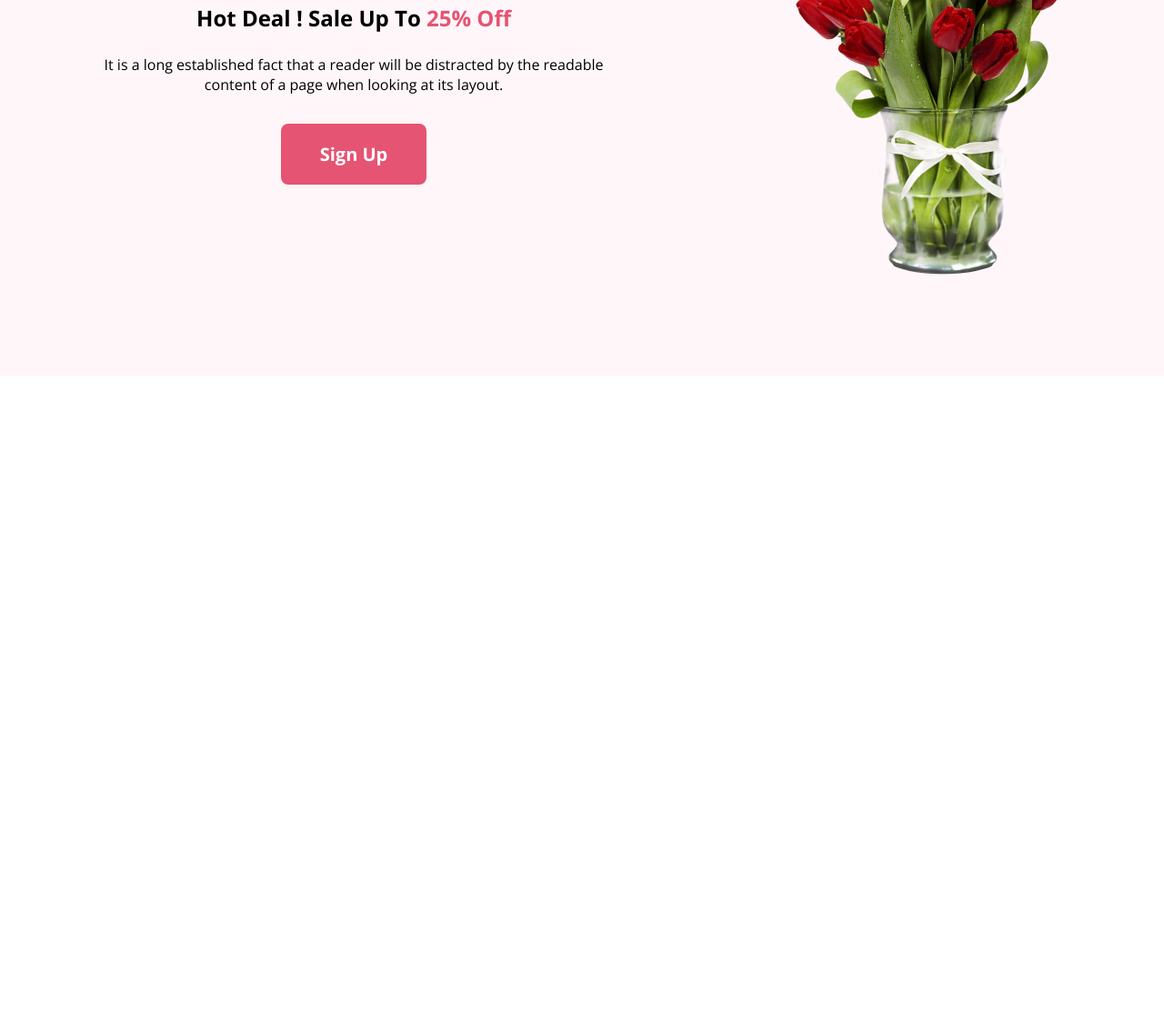
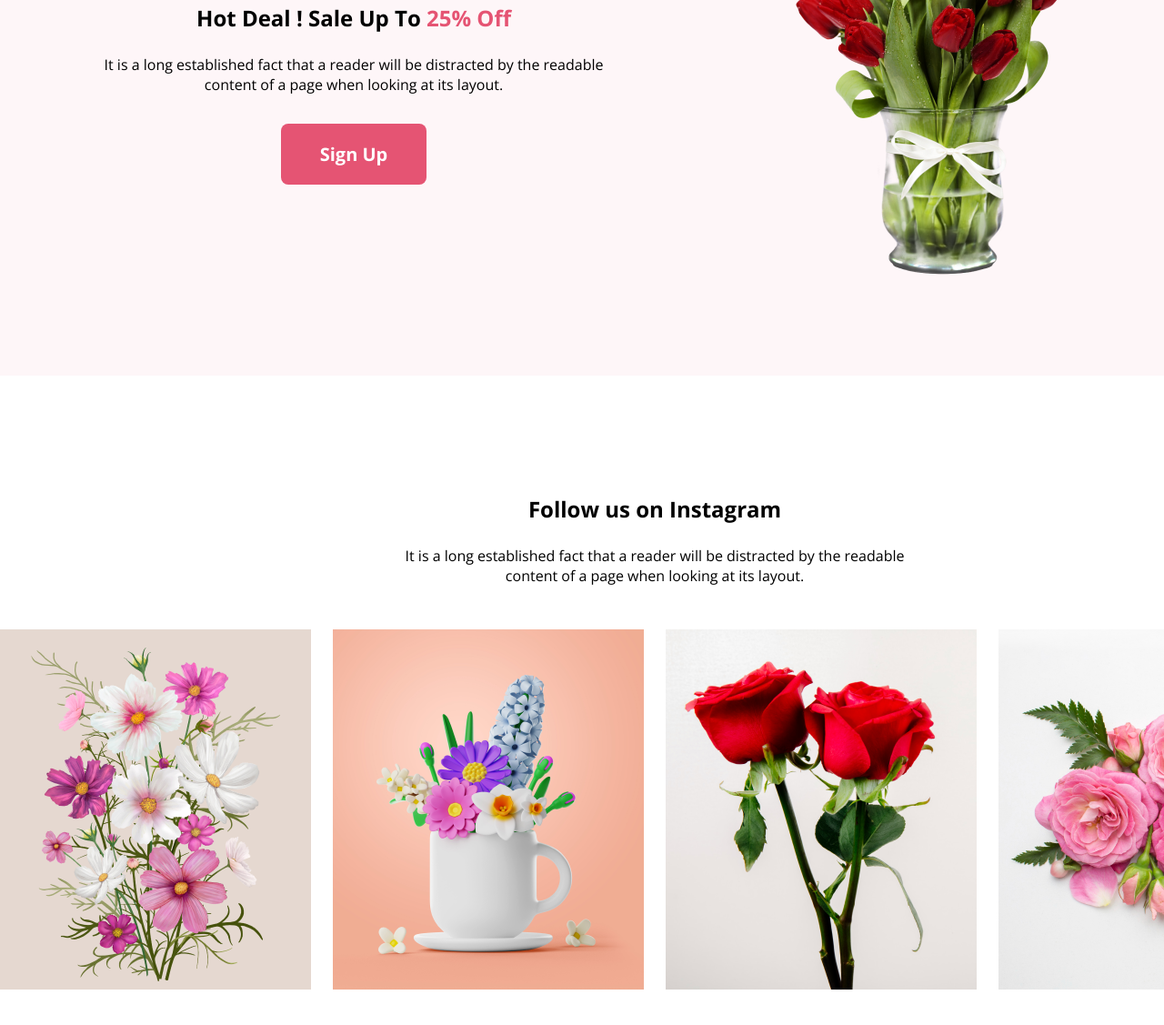
Before and after one commit to AskatAsh/flower-full, a plain HTML site: page index.html in a window 1280 px wide. Shown: the part 2475-3602 px from the top of the page at 91% size. Before the commit the page ends 2888 px from the top, so only its background shows below. Drawn offline with nearby package versions, Linux system fonts and the light colour scheme.

Commit message:
added html code for social media section

```diff
--- a/index.html
+++ b/index.html
@@ -95,6 +95,39 @@
                 <img src="./images/pngwing 8.png" alt="">
             </div>
         </section>
+        <div class="spacer"></div>
+
+        <!-- social media section starts here -->
+        <section class="container featured">
+            <div class="featured-title">
+                <h2>Follow us on Instagram</h2>
+                <p>It is a long established fact that a reader will be distracted by the readable content of a page when looking at its layout.</p>
+            </div>
+
+            <div class="featured-images">
+                <div class="img">
+                    <div class="image">
+                        <img src="./images/Rectangle 4.png" alt="">
+                    </div>
+                </div>
+                <div class="img">
+                    <div class="image">
+                        <img src="./images/Rectangle 5.png" alt="">
+                    </div>
+                </div>
+                <div class="img">
+                    <div class="image">
+                        <img src="./images/Rectangle 6.png" alt="">
+                    </div>
+                </div>
+                <div class="img">
+                    <div class="image">
+                        <img src="./images/Flower 01.png" alt="">
+                    </div>
+                </div>
+            </div>
+        </section>
+        <div class="spacer"></div>
     </main>
     <footer>
 
--- a/style.css
+++ b/style.css
@@ -150,3 +150,4 @@ button {
 .offer > p{
     margin-bottom: 32px;
 }
+/* Social media section starts here */
```
